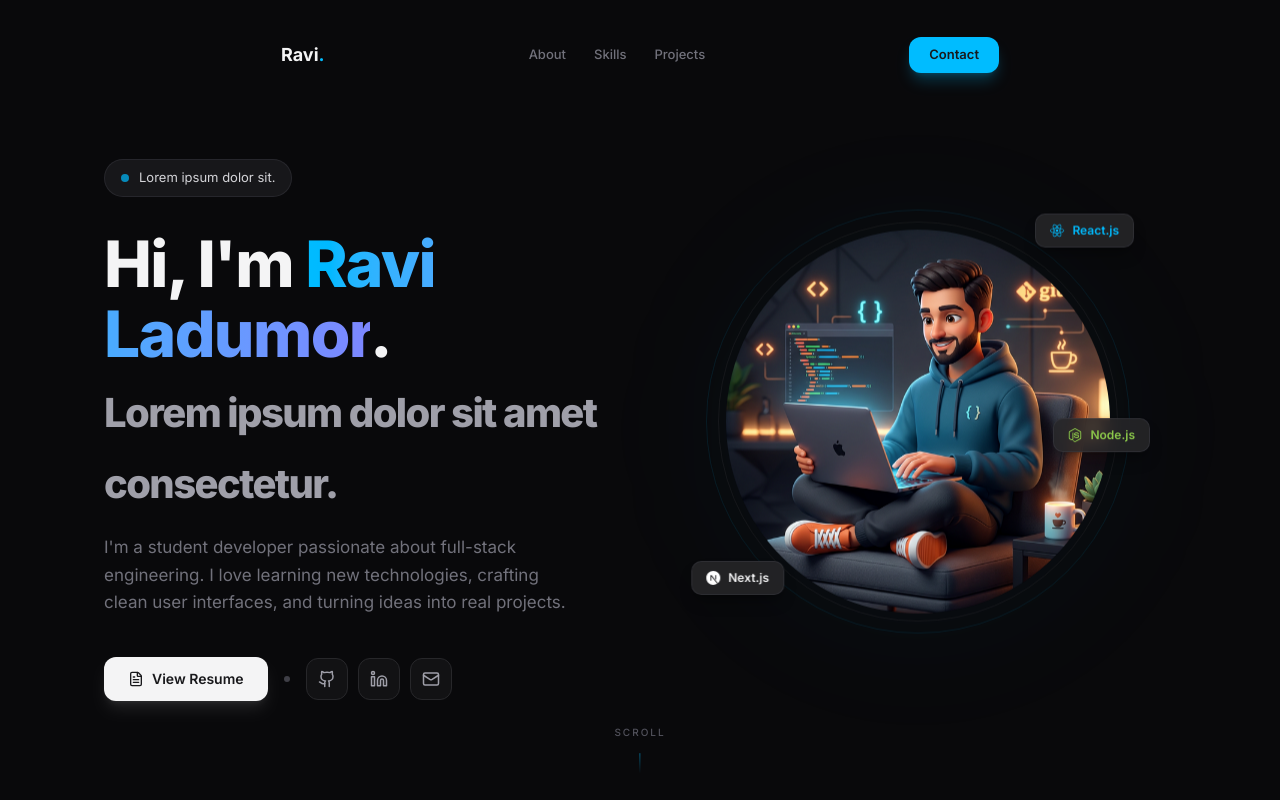
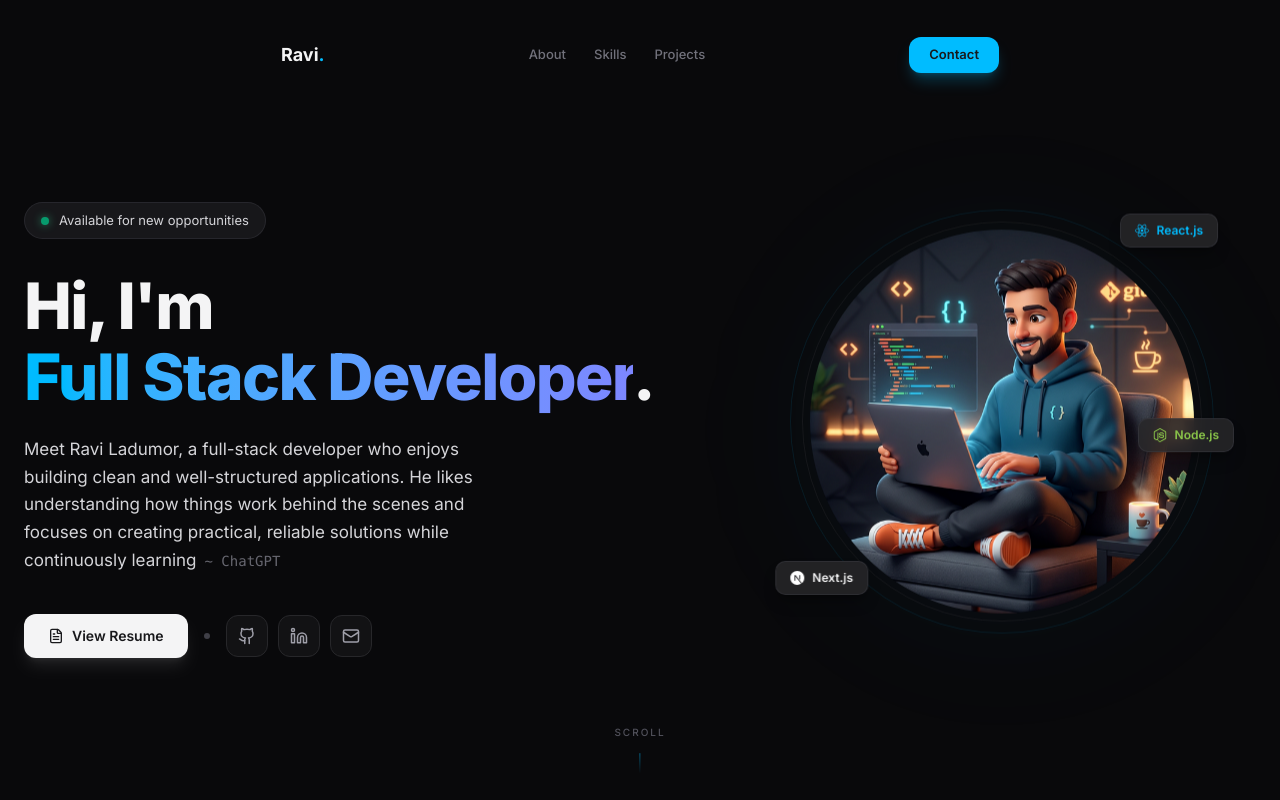
Before and after one commit to mr-ravi-ladumor/my-portfolio, a Next.js app: page / in a window 1280 px wide. Shown: the top 800 px of the page. Built offline with nearby package versions, Linux system fonts and the light colour scheme.

Commit message:
Home page improved

```diff
--- a/app/page.tsx
+++ b/app/page.tsx
@@ -37,7 +37,7 @@
         </div>
 
         {/* Content */}
-        <div className="relative z-[1] max-w-[1200px] mx-auto w-full px-16 pt-[140px] pb-20 grid grid-cols-1 lg:grid-cols-2 gap-10 items-center">
+        <div className="relative z-[1] max-w-7xl mx-auto w-full px-6 pt-[140px] pb-20 grid grid-cols-1 lg:grid-cols-[1.3fr_1fr] gap-10 lg:gap-16 items-center">
 
           {/* LEFT — Text */}
           <div className="flex flex-col items-start">
@@ -48,8 +48,8 @@
               transition={{ duration: 0.5 }}
               className="inline-flex items-center gap-2.5 px-4 py-2 rounded-full bg-zinc-800/50 border border-zinc-700/40 text-zinc-300 text-[13px] mb-8"
             >
-              <span className="w-2 h-2 rounded-full bg-sky-400 animate-pulse" />
-              Lorem ipsum dolor sit.
+              <span className="w-2 h-2 rounded-full bg-emerald-400 animate-pulse shadow-[0_0_8px_rgba(52,211,153,0.8)]" />
+              Available for new opportunities
             </motion.div>
 
             <motion.h1
@@ -59,25 +59,26 @@
               className="text-[clamp(2.5rem,5vw,4.5rem)] font-extrabold tracking-tight leading-[1.1] text-zinc-100 mb-6"
             >
               Hi, I&apos;m{" "}
-              <span className="text-transparent bg-clip-text bg-gradient-to-r from-sky-400 to-indigo-400">
-                Ravi Ladumor
+              <span className="text-transparent bg-clip-text bg-gradient-to-r from-sky-400 to-indigo-400 whitespace-nowrap">
+                Full Stack Developer
               </span>
               .
               <br />
-              <span className="text-zinc-400 text-[clamp(2.5rem,3vw,3.5rem)]">
-                Lorem ipsum dolor sit amet consectetur.
-              </span>
             </motion.h1>
 
             <motion.p
               initial={{ opacity: 0, y: 20 }}
               animate={{ opacity: 1, y: 0 }}
               transition={{ duration: 0.5, delay: 0.25 }}
-              className="text-[17px] text-zinc-500 leading-relaxed max-w-[480px] mb-10"
+              className="text-[17px] text-zinc-300 leading-relaxed max-w-[480px] mb-10 flex flex-col gap-3"
             >
-              I&apos;m a student developer passionate about full-stack engineering.
-              I love learning new technologies, crafting clean user interfaces,
-              and turning ideas into real projects.
+              <span>
+                Meet Ravi Ladumor, a full-stack developer who enjoys building clean and well-structured applications. He likes understanding how things work behind the scenes and focuses on creating practical, reliable solutions while continuously learning
+                <span className="text-[14px] pl-2 font-mono text-zinc-500/90">
+                 ~ ChatGPT
+              </span>
+              </span>
+
             </motion.p>
 
             <motion.div
```
